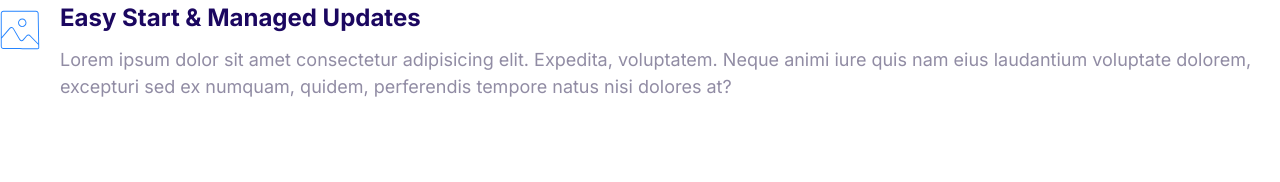
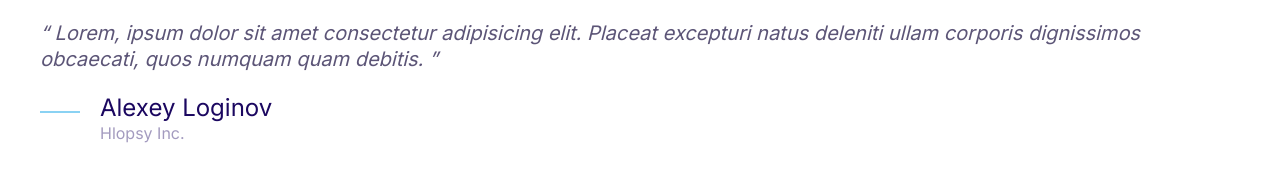
Before and after one commit to HantaAkai/Pet__Navive-Web-Site, a plain HTML site: page index.html in a window 1280 px wide. Drawn offline with Linux system fonts and the light colour scheme.

Commit message:
Build quote component.

```diff
--- a/css/styles.css
+++ b/css/styles.css
@@ -4,6 +4,7 @@
   --color-accent: #ff3400;
   --color-headings: #1b0760;
   --color-body: #918ca4;
+  --color-body-darker: #5c5577;
   --color-border: #ccc;
   --border-radius: 30px;
 }
@@ -374,3 +375,52 @@ a {
 .media__image {
   margin-top: 1rem;
 }
+
+/* Quotes */
+.quote {
+  font-size: 3rem;
+  font-style: italic;
+  color: var(--color-body-darker);
+  line-height: 1.3;
+}
+
+.quote__text::before {
+  content: open-quote;
+}
+
+.quote__text::after {
+  content: close-quote;
+}
+
+.quote__author {
+  font-size: 3rem;
+  font-weight: 500;
+  font-style: normal;
+  margin-bottom: 0;
+}
+
+.quote__company {
+  color: var(--color-headings);
+  opacity: 0.4;
+  font-size: 2rem;
+  font-style: normal;
+}
+
+.quote__line {
+  position: relative;
+  bottom: 10px;
+}
+
+@media screen and (min-width: 1024px) {
+  .quote {
+    font-size: 2rem;
+  }
+
+  .quote__author {
+    font-size: 2.4rem;
+  }
+
+  .quote__company {
+    font-size: 1.6rem;
+  }
+}
--- a/index.html
+++ b/index.html
@@ -15,21 +15,25 @@
     <link rel="stylesheet" href="/css/styles.css" />
   </head>
   <body>
+    <blockquote class="quote">
+      <p class="quote__text">
+        Lorem, ipsum dolor sit amet consectetur adipisicing elit. Placeat
+        excepturi natus deleniti ullam corporis dignissimos obcaecati, quos
+        numquam quam debitis.
+      </p>
+      <footer>
         <div class="media">
           <div class="media__image">
-        <svg class="icon icon--primary">
-          <use xlink:href="images/sprite.svg#snap"></use>
+            <svg class="icon icon--primary quote__line">
+              <use xlink:href="images/sprite.svg#line"></use>
             </svg>
           </div>
           <div class="media__body">
-        <h3 class="media__title">Easy Start & Managed Updates</h3>
-        <p>
-          Lorem ipsum dolor sit amet consectetur adipisicing elit. Expedita,
-          voluptatem. Neque animi iure quis nam eius laudantium voluptate
-          dolorem, excepturi sed ex numquam, quidem, perferendis tempore natus
-          nisi dolores at?
-        </p>
+            <h3 class="media__title quote__author">Alexey Loginov</h3>
+            <p class="quote__company">Hlopsy Inc.</p>
           </div>
         </div>
+      </footer>
+    </blockquote>
   </body>
 </html>
```
Also changed, not shown: Components/quote.html (added, +20 -0 lines). Lines whose indentation alone changed are shown as unchanged.
